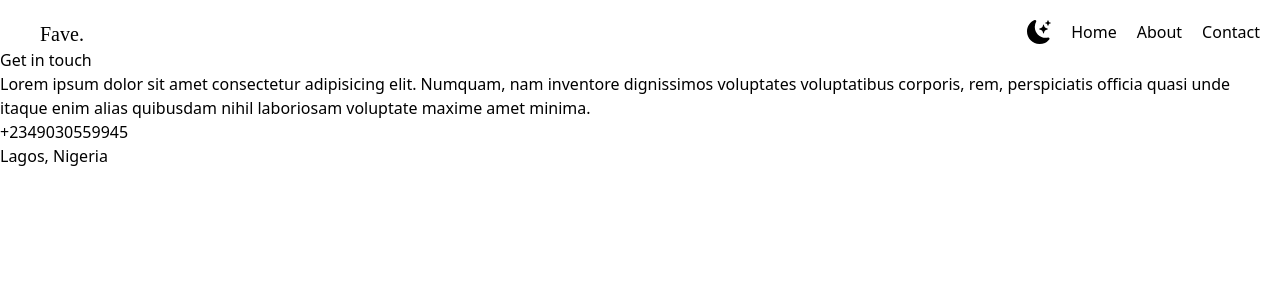
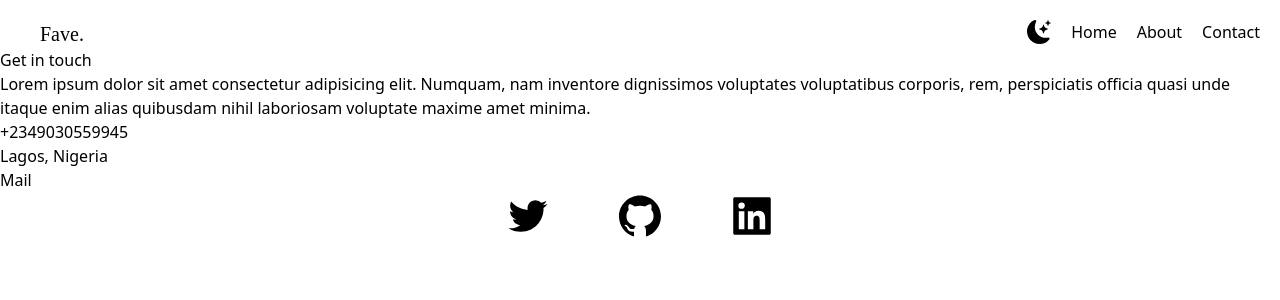
Before and after one commit to faveee/My-Portfolio, a React (Create React App) app: page /contactme in a window 1280 px wide. Shown: the top 300 px of the page. Built offline with nearby package versions, Linux system fonts and the light colour scheme; the HTML template or start-up script is replaced by a standard one.

Commit message:
New Changes

```diff
--- a/src/pages/ContactMe.jsx
+++ b/src/pages/ContactMe.jsx
@@ -1,13 +1,24 @@
 import React from "react";
+import { AiOutlineTwitter, AiFillGithub, AiFillLinkedin} from "react-icons/ai";
 
 function ContactMe() {
     return(
+        <section>
 <div>
     <h3>Get in touch</h3>
     <p>Lorem ipsum dolor sit amet consectetur adipisicing elit. Numquam, nam inventore dignissimos voluptates voluptatibus corporis, rem, perspiciatis officia quasi unde itaque enim alias quibusdam nihil laboriosam voluptate maxime amet minima.</p>
     <p>+2349030559945</p>
     <p>Lagos, Nigeria</p>
 </div>
+<div>
+    <h2>Mail</h2>
+    </div>
+    <div className="text-5xl flex justify-center gap-16">
+<AiOutlineTwitter />
+<AiFillGithub />
+<AiFillLinkedin />
+</div>
+</section>
     )
 }
 
```
